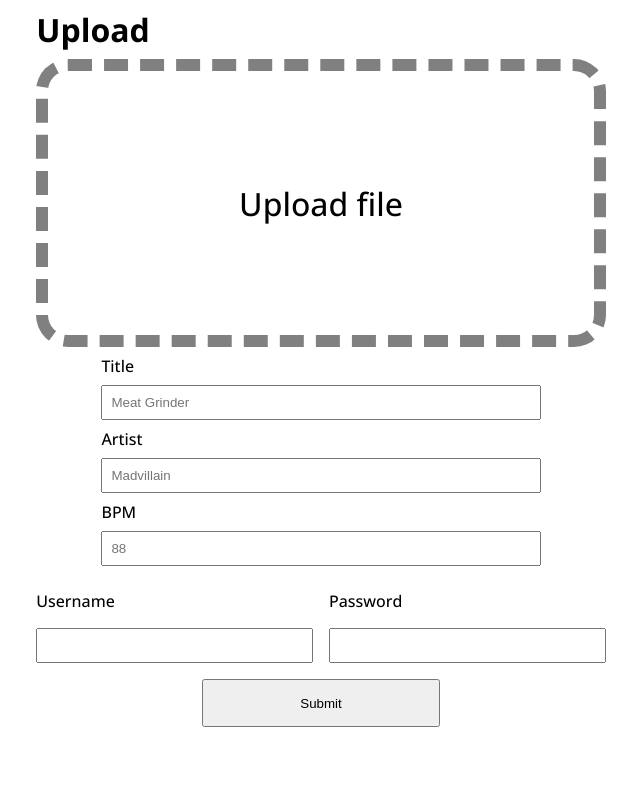
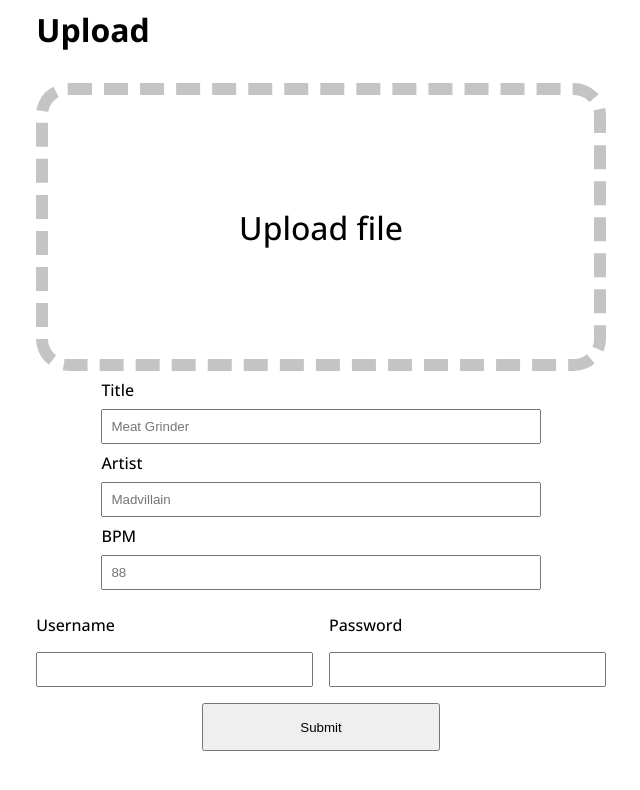
Before and after one commit to thomasgranbohm/snippets, a Next.js app in the folder frontend/: page /upload in a window 1280 px wide. Shown: the top 790 px of the page, without its empty margins (319-959 px from the left). Built offline with nearby package versions, Linux system fonts and the light colour scheme; no server answers.

Commit message:
Add upload filename indicator

```diff
--- a/frontend/src/pages/upload.tsx
+++ b/frontend/src/pages/upload.tsx
@@ -1,10 +1,13 @@
+import { useRouter } from "next/router";
 import { useRef, useState } from "react";
 import { PUBLIC_API } from "../constants";
 import { concat } from "../functions";
 import classes from "../styles/pages/Upload.module.scss";
 
 const UploadPage = () => {
-	const fileRef = useRef<HTMLInputElement>(null);
+	const ref = useRef<HTMLInputElement>(null);
+	const [fileName, setFileName] = useState<string>("");
+	const router = useRouter();
 
 	const [title, setTitle] = useState<string>("");
 	const [artist, setArtist] = useState<string>("");
@@ -26,15 +29,15 @@ const UploadPage = () => {
 			data.append("bpm", bpm);
 
 			if (
-				!fileRef.current ||
-				!fileRef.current.files ||
-				fileRef.current.files.length === 0
+				!ref.current ||
+				!ref.current.files ||
+				ref.current.files.length === 0
 			) {
 				alert("You need to select a file.");
 				return;
 			}
 
-			data.append("audio", fileRef.current.files[0]);
+			data.append("audio", ref.current.files.item(0));
 
 			const resp = await PUBLIC_API.post("/snippets", data, {
 				headers: {
@@ -44,12 +47,27 @@ const UploadPage = () => {
 			});
 
 			if (resp.status === 201) {
-				return alert("Snippet created!");
+				alert("Snippet created!");
+				return router.push("/");
 			}
 		} catch (error) {
 			alert("Something went wrong. Check the console.");
 			console.error(error);
 		}
+	};
+
+	const onInput = () => {
+		const files = ref.current?.files;
+		if (!files) {
+			return;
+		}
+
+		const file = files.item(0);
+		if (!file) {
+			return;
+		}
+
+		setFileName(file.name);
 	};
 
 	return (
@@ -62,15 +80,16 @@ const UploadPage = () => {
 					htmlFor="audio"
 					className={concat(classes["upload"], classes["label"])}
 				>
-					Upload file
+					{fileName || "Upload file"}
 				</label>
 				<input
-					ref={fileRef}
+					ref={ref}
 					type="file"
 					name="audio"
 					id="audio"
 					className={classes["upload"]}
 					accept="audio/wav, audio/wave, audio/ogg, audio/mpeg, audio/mpeg3"
+					onInput={onInput}
 				/>
 				<div className={classes["information"]}>
 					<label htmlFor="title">Title</label>
--- a/frontend/src/styles/globals.scss
+++ b/frontend/src/styles/globals.scss
@@ -13,6 +13,10 @@ body {
 	font-family: "Open Sans", sans-serif;
 }
 
+header {
+	margin-bottom: 2rem;
+}
+
 h1,
 h2,
 h3,
--- a/frontend/src/styles/pages/Upload.module.scss
+++ b/frontend/src/styles/pages/Upload.module.scss
@@ -24,7 +24,7 @@
 	&.label {
 		width: 100%;
 		height: 18rem;
-		border: 0.75rem dashed gray;
+		border: 0.75rem dashed rgb(196, 196, 196);
 		border-radius: 2rem;
 		margin: 0.5rem auto;
 
```
